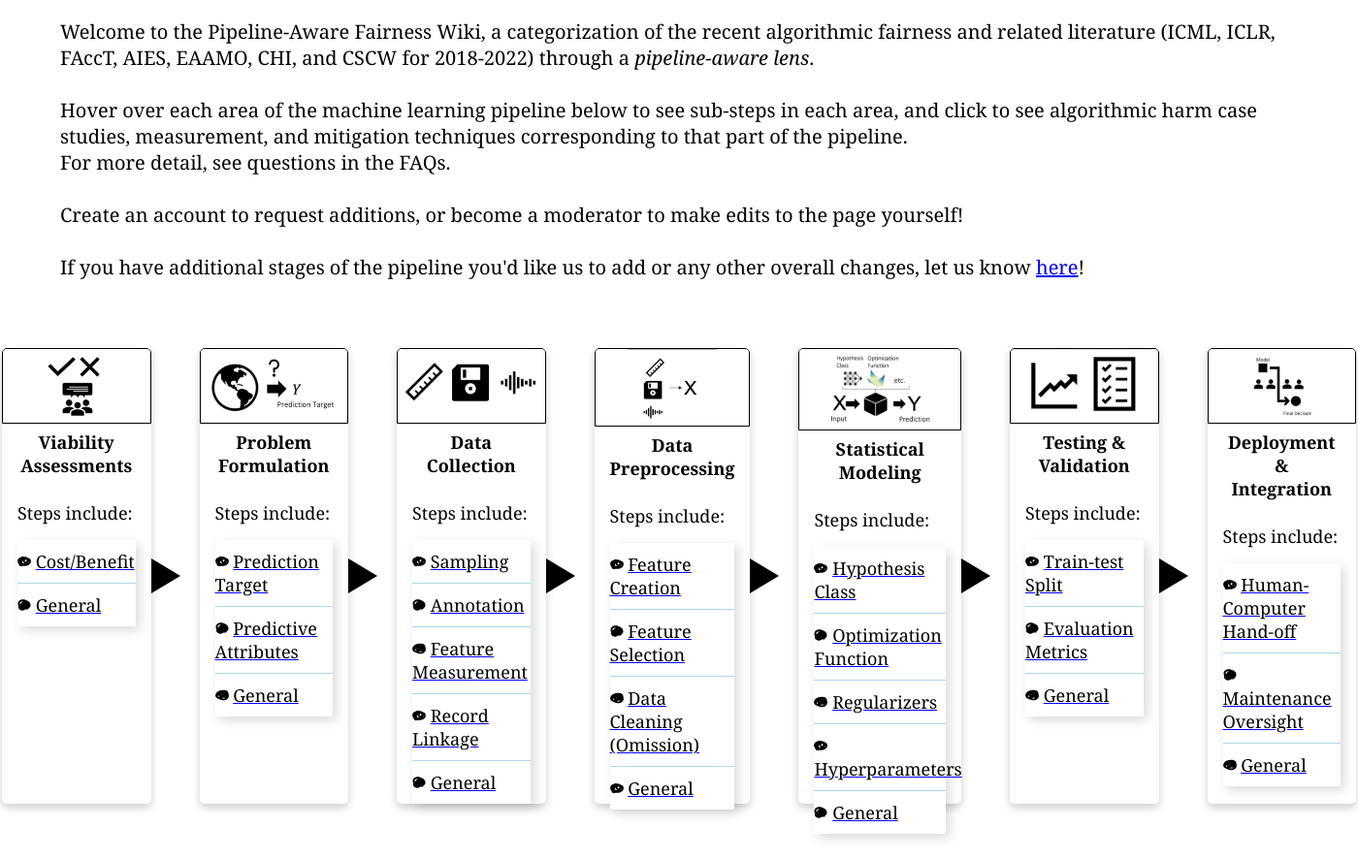
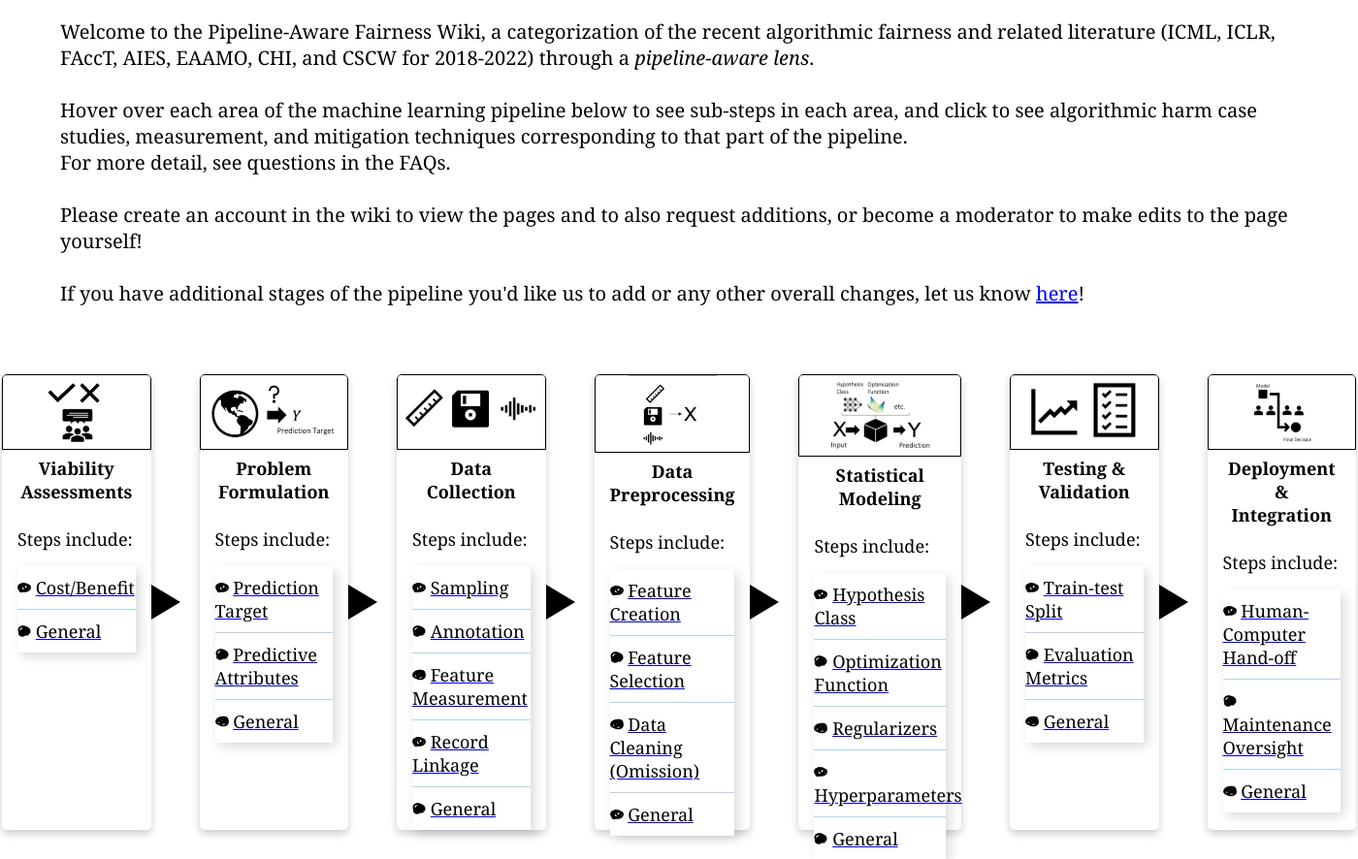
Before and after one commit to rakshit-naidu/pipeline-fairness.github.io, a Flask app: page / in a window 1400 px wide. Shown: the part 122-1008 px from the top of the page at 97% size. Run offline with Flask 3, Linux system fonts and the light colour scheme; some libraries are stand-ins or nearby versions.

Commit message:
added create account in wiki

```diff
--- a/templates/index_b4_login.html
+++ b/templates/index_b4_login.html
@@ -60,7 +60,7 @@
             Hover over each area of the machine learning pipeline below to see sub-steps in each area, and click to see algorithmic harm case studies, measurement, and mitigation techniques corresponding to that part of the pipeline.
             <br>For more detail, see questions in the FAQs.
             <br><br>
-            Create an account to request additions, or become a moderator to make edits to the page yourself!
+            Please create an account in the wiki to view the pages and to also request additions, or become a moderator to make edits to the page yourself!
             <br><br>
             If you have additional stages of the pipeline you'd like us to add or any other overall changes, let us know <a href="https://forms.gle/bvLfpEESXQaxBef76" target="_blank">here</a>!
         </p>
```
